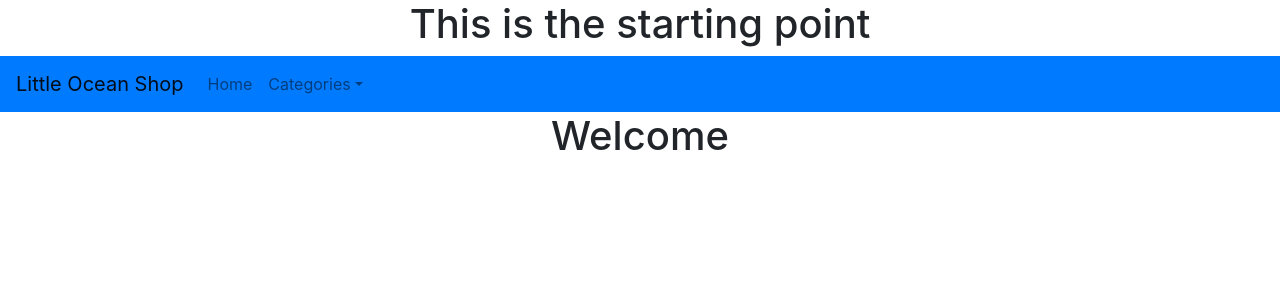
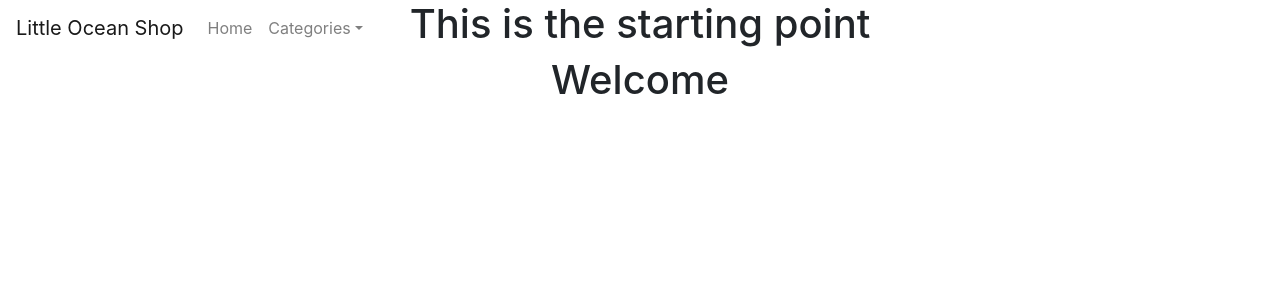
Before and after one commit to jehough/reactproject, a React (Create React App) app in the folder jsfrontend/: page / in a window 1280 px wide. Shown: the top 300 px of the page. Built offline with nearby package versions, Linux system fonts and the light colour scheme.

Commit message:
makes adjustments to navbar

```diff
--- a/jsfrontend/src/views/components/navbar.js
+++ b/jsfrontend/src/views/components/navbar.js
@@ -5,7 +5,7 @@ import NavDropdown from 'react-bootstrap/NavDropdown';
 export default class Navigation extends Component {
 
   render(){
-    return(<Navbar bg="primary" expand="lg">
+    return(<Navbar bg="aquamarine" expand="lg" fixed="top">
           <Navbar.Brand href="#home">Little Ocean Shop</Navbar.Brand>
           <Navbar.Toggle aria-controls="basic-navbar-nav" />
           <Navbar.Collapse id="basic-navbar-nav">
```
